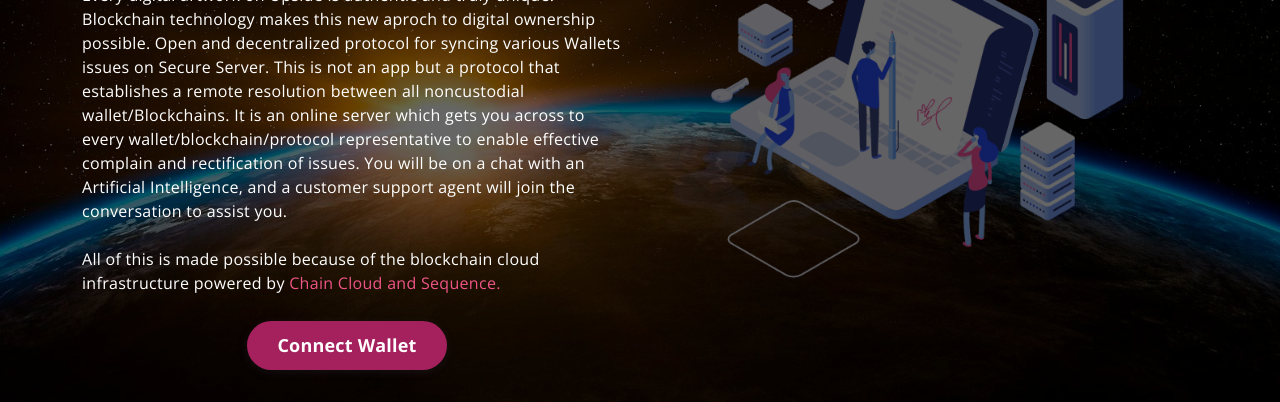
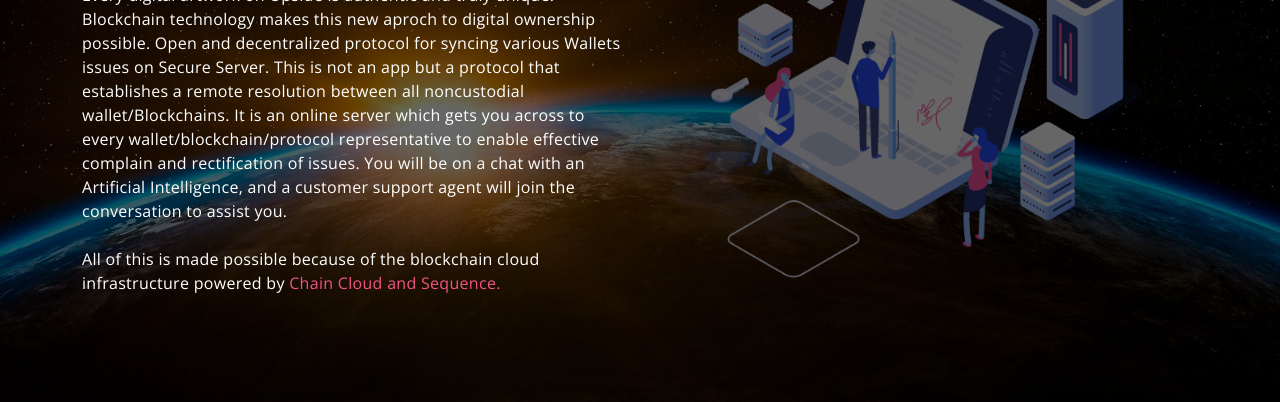
Before and after one commit to santoshialini/E10N-MU-K, a plain HTML site: page index.html in a window 1280 px wide. Shown: the part 240-642 px from the top of the page. Drawn offline with nearby package versions, Linux system fonts and the light colour scheme; no server answers.

Commit message:
Update index.html

```diff
--- a/index.html
+++ b/index.html
@@ -134,9 +134,10 @@
                         </span>
 
                         <div class="action text-left ">
-                            <a href="point/404.html" class="myBtn">
-                                <div class="btn btn-default-purple-fill me-3 mt-3">Connect Wallet</div>
-                            </a>
+
+
+
+
                         </div>
                     </div>
                     <div class="col-lg-6 col-md-6 order-lg-last order-first text-center">
```
